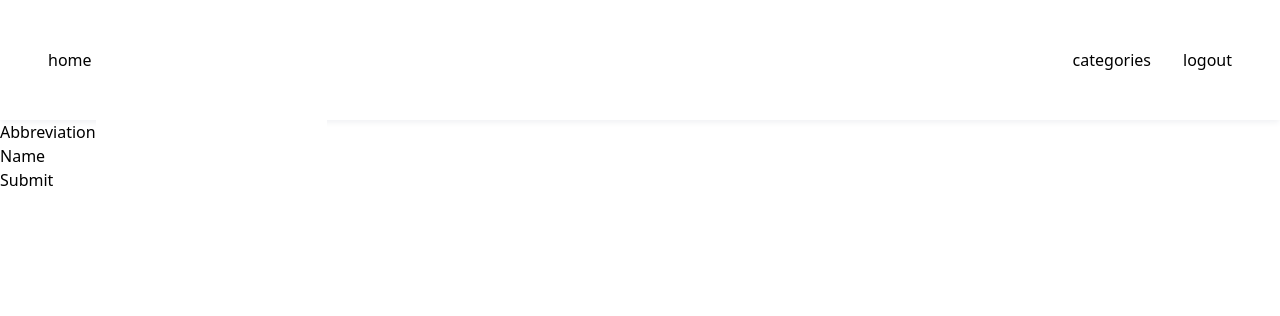
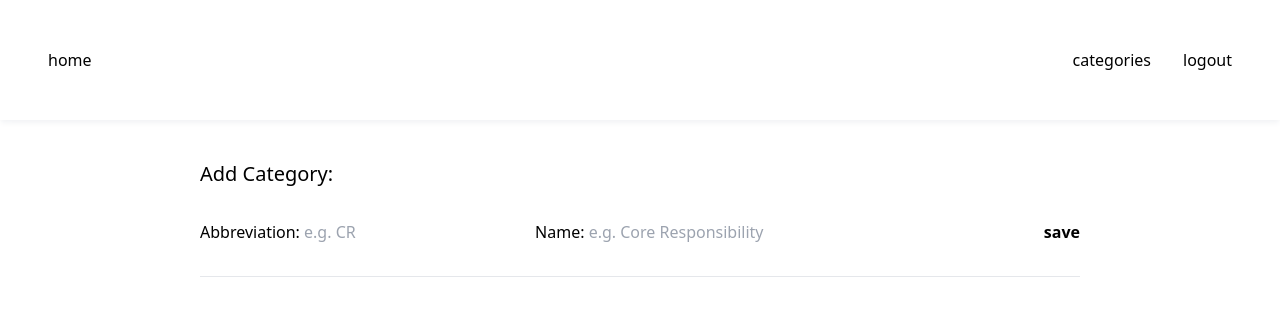
Before and after one commit to ChristopherZinger/timetracker, a Next.js app: page /categories in a window 1280 px wide. Shown: the top 316 px of the page. Built offline with nearby package versions, Linux system fonts and the light colour scheme; no server answers; the database is empty; sample sign-in values are in the browser's storage.

Commit message:
category styles

```diff
--- a/components/categories/Categories.tsx
+++ b/components/categories/Categories.tsx
@@ -41,7 +41,9 @@ export default function Categories({ user }: Props) {
 		)
 	}
 	return (
-		<>
+		<div className='w-9/12 mx-auto mb-20 mt-10 px-10 gap-y-8'>
+			<h1 className='text-xl mb-8'>Add Category:</h1>
+			<div className='mb-8'>
 				<CategoryForm
 					onSubmit={async (data) => {
 						const category = new Category(user.uid)
@@ -53,15 +55,19 @@ export default function Categories({ user }: Props) {
 						])
 					}}
 				/>
+			</div>
+			<hr />
 
 			{isLoading ? (
 				<LoadingBox />
 			) : (
+				<div className='py-8'>
 					<CategoryList
 						categories={categories}
 						onUpdateCategory={onUpdateCategory}
 					/>
+				</div>
 			)}
-		</>
+		</div>
 	)
 }
--- a/components/categories/CategoryForm.tsx
+++ b/components/categories/CategoryForm.tsx
@@ -26,31 +26,40 @@ export default function CategoryForm({ onSubmit, initialValues = {} }: Props) {
 
 	return (
 		<form onSubmit={handleSubmit}>
-			<div>
-				<label htmlFor='abbreviation'>Abbreviation</label>
+			<div className='flex'>
+				<div className='flex-none'>
+					<label htmlFor='abbreviation'>Abbreviation: </label>
 					<input
 						type='text'
 						id='abbreviation'
 						name='abbreviation'
 						value={data.abbreviation}
+						placeholder='e.g. CR'
 						onChange={({ target }) =>
-						setData((d) => ({ ...d, abbreviation: target.value }))
+							setData((d) => ({
+								...d,
+								abbreviation: target.value
+							}))
 						}
 					/>
 				</div>
-			<div>
-				<label htmlFor='name'>Name</label>
+				<div className='flex-1'>
+					<label htmlFor='name'>Name: </label>
 					<input
 						type='text'
 						id='name'
 						name='name'
+						placeholder='e.g. Core Responsibility'
 						value={data.name}
 						onChange={({ target }) =>
 							setData((d) => ({ ...d, name: target.value }))
 						}
 					/>
 				</div>
-			<button type='submit'>Submit</button>
+				<button type='submit'>
+					<span className='font-bold'>save</span>
+				</button>
+			</div>
 		</form>
 	)
 }
--- a/components/categories/CategoryList.tsx
+++ b/components/categories/CategoryList.tsx
@@ -18,17 +18,13 @@ export default function CategoryList(props: Props) {
 	return (
 		<>
 			{categories.map((c) => (
-				<div key={c.id}>
-					<div onClick={() => setSelectedCategory(c.id)}>
-						{c.abbreviation}
-					</div>
-					{selectedCategory === c.id && (
-						<>
-							<button
-								onClick={() => setSelectedCategory(undefined)}
+				<div
+					key={c.id}
+					className={selectedCategory === c.id ? 'py-6' : ''}
 				>
-								exit edit mode
-							</button>
+					{selectedCategory === c.id ? (
+						<div className='p-2 flex gap-x-8'>
+							<div className='flex-1'>
 								<CategoryForm
 									onSubmit={async (data) => {
 										await onUpdateCategory({
@@ -39,10 +35,30 @@ export default function CategoryList(props: Props) {
 									}}
 									initialValues={c}
 								/>
-						</>
+							</div>
+							<button
+								className='font-bold'
+								onClick={() => setSelectedCategory(undefined)}
+							>
+								cancel
+							</button>
+						</div>
+					) : (
+						<div onClick={() => setSelectedCategory(c.id)}>
+							<CategoryListItem item={c} />
+						</div>
 					)}
 				</div>
 			))}
 		</>
 	)
 }
+
+function CategoryListItem({ item }: { item: TCategory }) {
+	return (
+		<div className='flex py-1 cursor-pointer'>
+			<div className='basis-12'>{item.abbreviation}</div>
+			<div className='flex-1'>{item.name}</div>
+		</div>
+	)
+}
```
Lines whose indentation alone changed are shown as unchanged.
